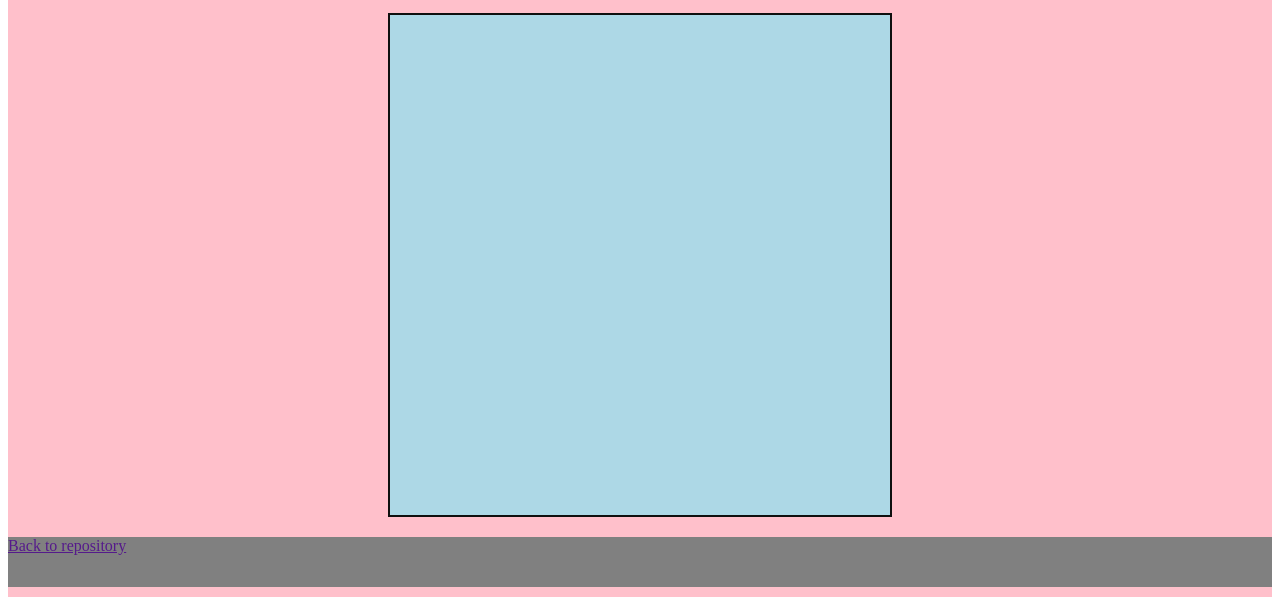
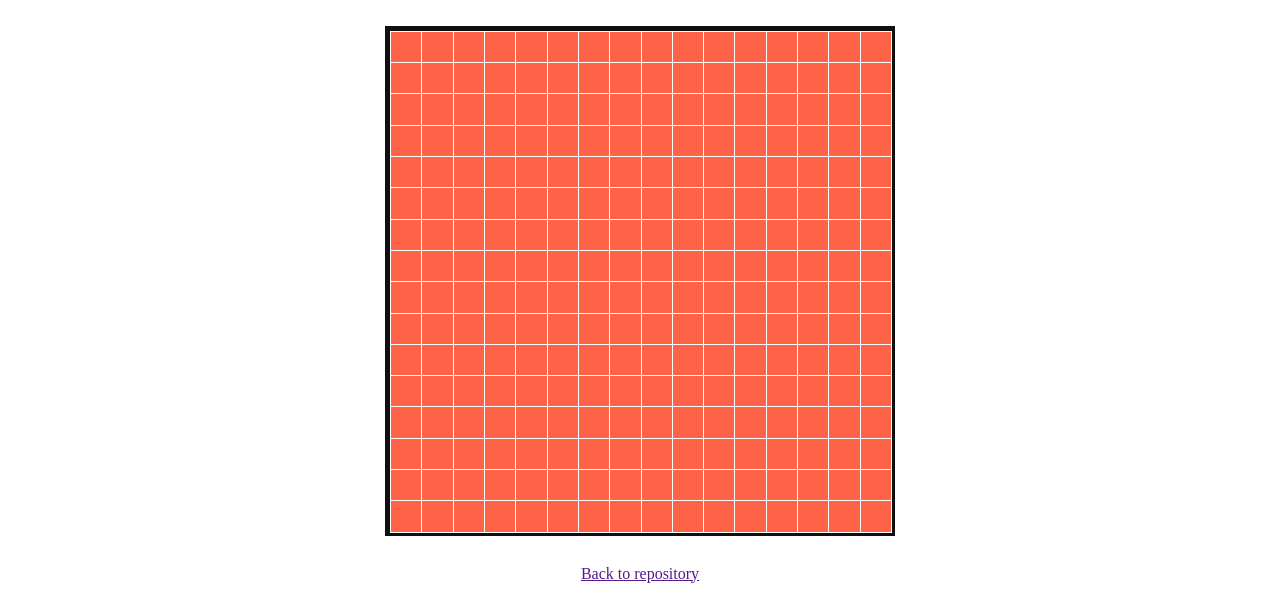
Before and after one commit to Skidragon/skidragon.github.io-etch-a-sketch, a plain HTML site: page index.html in a window 1280 px wide. Shown: the part 211-816 px from the top of the page. Drawn offline with Linux system fonts and the light colour scheme.

Commit message:
added working project of etch a sketch

```diff
--- a/index.html
+++ b/index.html
@@ -1,5 +1,7 @@
 <!DOCTYPE html>
 <html>
+
+
 
 <head>
   <meta charset="utf-8">
@@ -7,7 +9,6 @@
   <link rel="stylesheet" href="styles.css">
 </head>
 
-<body>
 <div class="wrapper">
   <header class="top-container">
     <h1 class="title">Etch A Sketch</h1>
@@ -24,8 +25,9 @@
     <a href="">Back to repository</a>
   </footer>
 </div>
+<script type="text/javascript" src="main.js"></script>
 
-
+</script>
 </body>
 
 </html>
--- a/main.js
+++ b/main.js
@@ -1,4 +1,48 @@
-"use strict"
-const resetBtn = document.getElementById("reset-btn");
-const newGridBtn = document.getElementById("new-grid-btn");
-const mainGrid = document.getElementById("grid-container");
+const newGridBtn = document.getElementById('new-grid-btn');
+const resetBtn = document.getElementById('reset-btn');
+const gridContainer = document.getElementById('grid-container');
+
+function createGridItem() {
+  let gridItem = document.createElement('div');
+  gridItem.classList.add('default-grid-item');
+  return gridItem;
+}
+
+function createTracks(numOfItems) {
+  let track = document.createElement('div');
+  track.classList.add('default-track');
+  for (let i = 0; i < numOfItems; i++) {
+    track.appendChild(createGridItem());
+  }
+  return track;
+}
+
+function createGrid(numOfItems) {
+  for (let i = 0; i < numOfItems; i++) {
+    gridContainer.appendChild(createTracks(numOfItems));
+  }
+  let gridItems = document.querySelectorAll('.default-grid-item');
+  for (let i = 0; i < gridItems.length; i++) {
+    gridItems[i].addEventListener('mouseover', function() {
+      gridItems[i].classList.add('light-up');
+    });
+  }
+  resetBtn.addEventListener('click', function() {
+    for (let i = 0; i < gridItems.length; i++) {
+      gridItems[i].classList.remove('light-up');
+    }
+  });
+}
+createGrid(16); //creates default 16 x 16 grid at the beginning
+
+newGridBtn.addEventListener('click', function() {
+
+  let howManyBlocks = prompt("Grid Size?");
+  howManyBlocks = parseInt(howManyBlocks);
+  //removes previous grid items
+  while (gridContainer.firstChild) {
+    gridContainer.removeChild(gridContainer.firstChild);
+  }
+  createGrid(howManyBlocks);
+  console.log(gridItems);
+});
--- a/styles.css
+++ b/styles.css
@@ -7,7 +7,6 @@
   flex-direction: column;
   justify-content: space-around;
   align-items: center;
-  background: pink;
   height: 800px;
 }
 
@@ -44,18 +43,31 @@ input[type="button"]+input[type="button"] {
 }
 
 .grid-container {
+  display: grid;
+  grid-auto-columns: 1fr;
+  grid-auto-rows: 1fr;
+  grid-gap: 1px;
   width: 500px;
   height: 500px;
-  background: lightblue;
-  border: 2px solid rgb(15, 15, 15);
+  background: white;
+  border: 5px solid rgb(15, 15, 15);
 }
 
-.grid-block {
-  border: 1px solid rgb(15, 15, 15);
+.default-track {
+  display: grid;
+  grid-auto-columns: 1fr;
+  grid-auto-rows: 1fr;
+  grid-gap: 1px;
+  grid-auto-flow: column;
 }
 
-footer {
-  height: 50px;
+.default-grid-item {
+  height: 100%;
   width: 100%;
-  background: grey;
+  background: tomato;
+  border: 1px solid white;
 }
+
+.light-up {
+  background: lightblue;
+}
```
Lines whose indentation alone changed are shown as unchanged.
